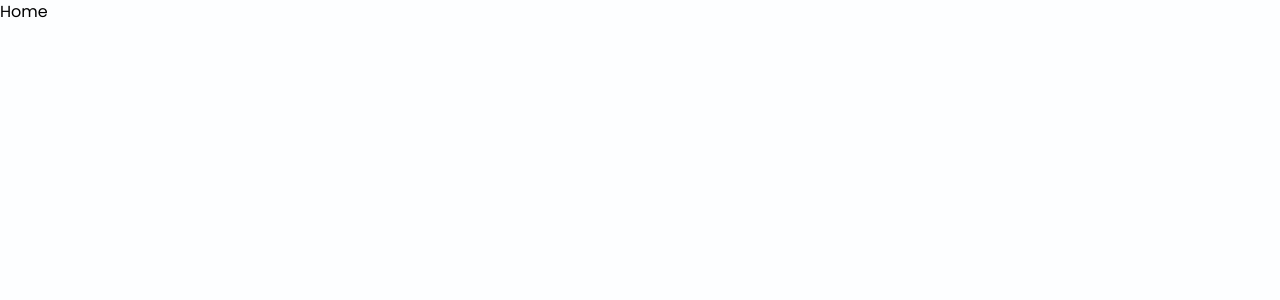
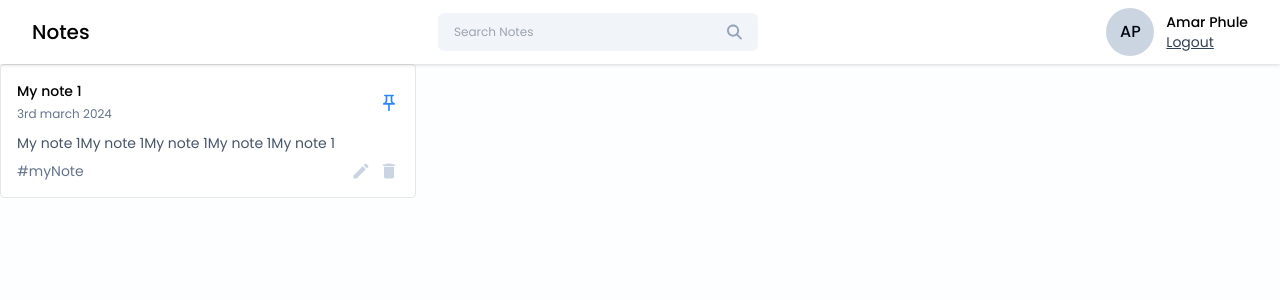
Before and after one commit to amarphule/notes-app, a React (Vite) app in the folder frontend/notes-app/: page /dashboard in a window 1280 px wide. Shown: the top 300 px of the page. Built offline with nearby package versions, Linux system fonts and the light colour scheme.

Commit message:
add noteCard to home

```diff
--- /dev/null
+++ b/frontend/notes-app/src/components/Cards/NoteCard.jsx
@@ -0,0 +1,44 @@
+import { MdCreate, MdDelete, MdOutlinePushPin } from "react-icons/md";
+
+const NoteCard = ({
+  title,
+  date,
+  content,
+  tags,
+  isPinned,
+  onEdit,
+  onDelete,
+  onPinNote,
+}) => {
+  return (
+    <div className="rounded border p-4 bg-white hover:shadow-xl transition-all ease-in-out">
+      <div className="flex items-center justify-between">
+        <div className="">
+          <h6 className="font-medium text-sm">{title}</h6>
+          <span className="text-slate-500 text-xs">{date}</span>
+        </div>
+        <MdOutlinePushPin
+          className={`icon-btn ${isPinned ? "text-primary" : "text-slate-300"}`}
+          onClick={onPinNote}
+        />
+      </div>
+      <p className="text-sm text-slate-600 mt-2">{content?.slice(0, 60)}</p>
+
+      <div className="flex items-center justify-between mt-2">
+        <div className="text-sm text-slate-500">{tags} </div>
+        <div className="flex items-center gap-2">
+          <MdCreate
+            className="icon-btn hover:text-green-500"
+            onClick={onEdit}
+          />
+          <MdDelete
+            className="icon-btn hover:text-red-500"
+            onClick={onDelete}
+          />
+        </div>
+      </div>
+    </div>
+  );
+};
+
+export default NoteCard;
--- a/frontend/notes-app/src/index.css
+++ b/frontend/notes-app/src/index.css
@@ -24,6 +24,9 @@
   .btn-primary {
     @apply w-full text-sm text-white bg-primary p-2 rounded my-1 hover:bg-blue-600;
   }
+  .icon-btn {
+    @apply text-slate-300 hover:text-primary text-xl cursor-pointer;
+  }
 }
 
 /* The utilities layer is for small, single-purpose classes that should always take precedence over any other styles. */
--- a/frontend/notes-app/src/pages/Home/Home.jsx
+++ b/frontend/notes-app/src/pages/Home/Home.jsx
@@ -1,5 +1,26 @@
+import { MdAdd } from "react-icons/md";
+import NoteCard from "../../components/Cards/NoteCard";
+import Navbar from "../../components/Navbar/Navbar";
 function Home() {
-  return <div>Home</div>;
+  return (
+    <>
+      <Navbar />
+      <div className="container mx-auto ">
+        <div className="grid grid-cols-3 gap-4">
+          <NoteCard
+            title="My note 1"
+            date="3rd march 2024"
+            content="My note 1My note 1My note 1My note 1My note 1"
+            tags="#myNote"
+            isPinned={true}
+            onEdit={() => {}}
+            onDelete={() => {}}
+            onPinNote={() => {}}
+          />
+        </div>
+      </div>
+    </>
+  );
 }
 
 export default Home;
```
